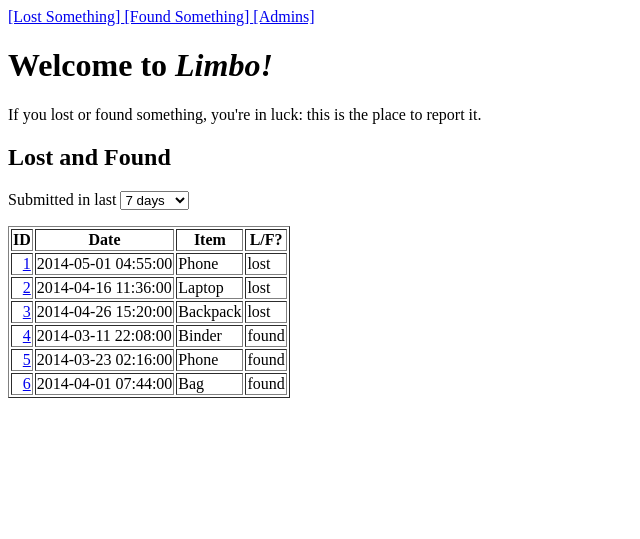
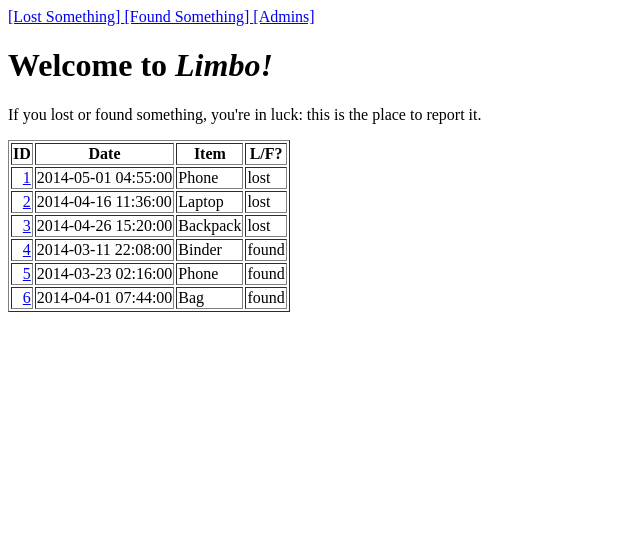
Before and after one commit to chrisAhmed/Limbo, a PHP site: page /index.php in a window 1280 px wide. Shown: the top 539 px of the page, without its empty margins (0-640 px from the left). Run offline with PHP 8.4, Linux system fonts and the light colour scheme; data comes from the database, SQL or seed files in the repository.

Commit message:
polishing

```diff
--- a/found.html
+++ b/found.html
@@ -1,4 +1,4 @@
-<! DOCTYPE html>
+<! DOCTYPE html >
 <! -- by Jackie Trivino and Chris Ahmed -->
 
 <html>
@@ -31,4 +31,5 @@
 		require('includes/autohelpers.php');
 		$dbc = init('limbo_db');
 	?>
+
 </html>
--- a/includes/helpers.php
+++ b/includes/helpers.php
@@ -113,7 +113,7 @@
 			# But...wait until we know the query succeeded before
 			# starting the table.
 			echo '<H3>Items</H3>' ;
-			echo '<TABLE  border=1px cellpadding="0" cellspacing="0" style="border:3px dashed blue;">';
+			echo '<TABLE  border=1px cellpadding="0" cellspacing="0">';
 			echo '<TR>';
 			echo '<TH>ID</TH>';
 			echo '<TH>Item Name</TH>';
@@ -128,7 +128,6 @@
 			echo '<TH>L/F?</TH>';
 			echo '<TH>Claimed?</TH>';
 			echo '</TR>';
-
 
 			while ( $row = mysqli_fetch_array( $results ) )
 			{
@@ -173,14 +172,15 @@
 		if( $results ){
 			# But...wait until we know the query succeeded before
 			# starting the table.
-			echo '<TABLE  border="1">';
-			echo '<TR>';
-			echo '<TH>ID</TH>';
-			echo '<TH>Date</TH>';
-			echo '<TH>Item</TH>';
-			echo '<TH>L/F?</TH>';
-			echo '</TR>';
-
+			echo '
+			<div style="height:400px; overflow:auto;">
+			<table cellpadding="1" border="1">
+				<tr>
+					<TH>ID</TH>
+					<TH>Date</TH>
+					<TH>Item</TH>
+					<TH>L/F?</TH>
+				</tr>';
 
 			# For each row result, generate a table row
 			while ( $row = mysqli_fetch_array( $results ) )
@@ -196,7 +196,8 @@
 			}
 
 			# End the table
-			echo '</TABLE>';
+			echo '</table>
+			</div>';
 
 			# Free up the results in memory
 			mysqli_free_result( $results ) ;
--- a/includes/limbo.sql
+++ b/includes/limbo.sql
@@ -4,7 +4,6 @@
 DROP DATABASE IF EXISTS limbo_db;
 CREATE DATABASE IF NOT EXISTS limbo_db;
 USE limbo_db;
-
 
 CREATE TABLE IF NOT EXISTS stuff (
 	stuff_id                  INT           AUTO_INCREMENT,
@@ -22,14 +21,12 @@
 	PRIMARY KEY (stuff_id)
 );
 
-
 CREATE TABLE IF NOT EXISTS admins (
 	user_id		 INT           NOT NULL  AUTO_INCREMENT,
 	username    VARCHAR(65)          NOT NULL default '',
 	password     VARCHAR(65)          NOT NULL default '',
 	PRIMARY KEY (user_id)
 );
-
 
 CREATE TABLE IF NOT EXISTS locations (
 	loc_id           INT             AUTO_INCREMENT,
--- a/index.php
+++ b/index.php
@@ -16,19 +16,6 @@
 			<p>If you lost or found something, you're in luck: this is the place to report it.</p>
 		</div>
 
-		<div id="query" align=center-left>
-			<h2> Lost and Found </h2>
-			<form action="">
-				Submitted in last
-				<select name="dateQuery">
-					<option value="7" selected>7 days</option>
-					<option value="14">14 days</option>
-					<option value="28">28 days</option>
-					<option value="50">50 days</option>
-				</select>
-			</form>
-		</div>
-
 	</body>
 
 	<?php
```
